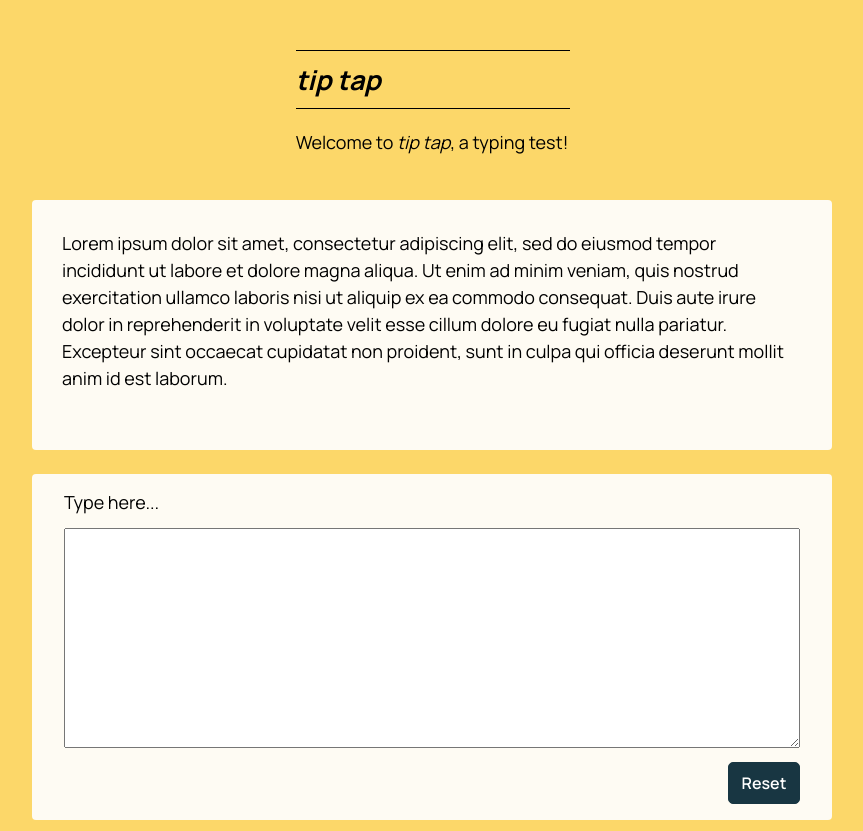
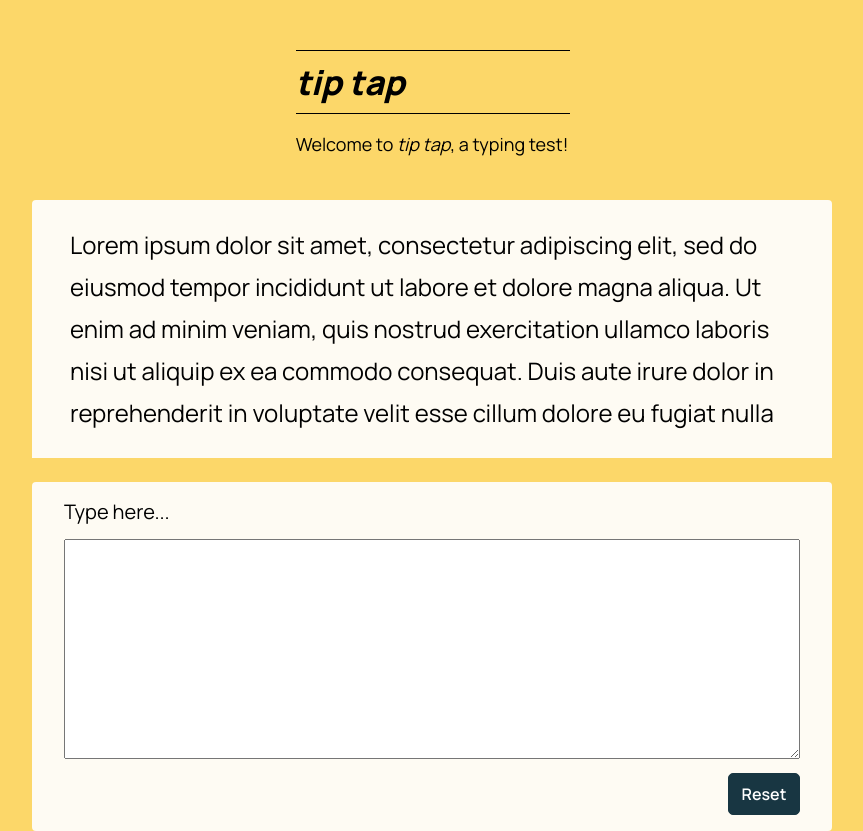
Before and after one commit to Asterids/tiptap, a SvelteKit app: page / in a window 1280 px wide. Shown: the whole page, without its empty margins (208-1071 px from the left). Built offline with nearby package versions, Linux system fonts and the light colour scheme.

Commit message:
store for textarea input value, reset button clears textarea

```diff
--- a/src/routes/+page.svelte
+++ b/src/routes/+page.svelte
@@ -1,6 +1,5 @@
 <script>
-	import TextBlock from './TextBlock.svelte';
-  import InputBox from './InputBox.svelte';
+	import TypingTest from './TypingTest/TypingTest.svelte';
 	// import welcome from '$lib/images/svelte-welcome.webp';
 	// import welcome_fallback from '$lib/images/svelte-welcome.png';
 </script>
@@ -21,10 +20,7 @@
     <p>Welcome to <i>tip tap</i>, a typing test!</p>
   </header>
 
-  <div class="content">
-    <TextBlock />
-    <InputBox />
-  </div>
+  <TypingTest />
 </section>
 
 <style>
@@ -42,12 +38,14 @@
   }
 
   header h1 {
-    padding: 10px 0;
-    font-weight: 700;
+    padding: 8px 0;
+    font-weight: 800;
+    font-size: 34px;
   }
 
   header p {
-    padding: 20px 0;
+    padding: 15px 0;
+    font-size: 18px;
   }
 
   hr {
@@ -58,10 +56,4 @@
     border-style: solid;
     border-bottom: none;
   }
-
-  .content {
-    display: flex;
-    flex-direction: column;
-    width: 800px;
-  }
 </style>
--- a/src/routes/InputBox.svelte
+++ b/src/routes/TypingTest/Input.svelte
@@ -1,11 +1,12 @@
 <script>
+  import { text } from "./store";
 </script>
 
 <div class="input-container">
   <form class="input-box">
     <label for="type-here">Type here...</label>
-    <textarea id="type-here" rows="10" cols="19" />
-    <button>Reset</button>
+    <textarea id="type-here" rows="10" cols="19" bind:value={$text} />
+    <button on:click={() => text.set('')}>Reset</button>
   </form>
 </div>
 
@@ -33,12 +34,13 @@
   textarea {
     box-sizing: border-box;
     display: flex;
-    padding: 12px;
+    padding: 16px;
     margin: 14px 0;
     width: 100%;
     height: 100%;
     height: 220px;
-    font-size: 18px;
+    font-size: 20px;
+    line-height: 1.55;
   }
 
   button {
--- a/src/routes/TextBlock.svelte
+++ b/src/routes/TypingTest/SampleText.svelte
@@ -12,14 +12,18 @@
   .text-block {
     display: flex;
     width: 100%;
-    height: 250px;
+    height: 258px;
     border-radius: 4px;
     background-color: #fefbf3;
     margin: 24px 0;
   }
 
   p {
-    padding: 30px;
+    display: -webkit-box;
+    font-size: 24px;
+    padding: 24px 38px;
+    max-width: 100%;
     overflow: hidden;
+    border-bottom: 14px #fefbf3 solid;
   }
 </style>
--- /dev/null
+++ b/src/routes/TypingTest/TypingTest.svelte
@@ -0,0 +1,17 @@
+<script>
+  import Input from "./Input.svelte";
+  import SampleText from "./SampleText.svelte";
+</script>
+
+<div class="content">
+  <SampleText />
+  <Input />
+</div>
+
+<style>
+  .content {
+    display: flex;
+    flex-direction: column;
+    width: 800px;
+  }
+</style>
--- /dev/null
+++ b/src/routes/TypingTest/store.js
@@ -0,0 +1,2 @@
+import { writable } from 'svelte/store';
+export const text = writable('');
--- a/src/routes/styles.css
+++ b/src/routes/styles.css
@@ -3,7 +3,7 @@ body {
 	margin: 0;
   background-color: #fcd769;
   font-family: "Manrope";
-  font-size: 18px;
+  font-size: 20px;
 }
 
 h1,
@@ -14,5 +14,5 @@ p {
 }
 
 p {
-	line-height: 1.5;
+	line-height: 1.75;
 }
```
Also changed, not shown: src/routes/TypingTest/sampleText.js (renamed from src/routes/sampleText.js).
